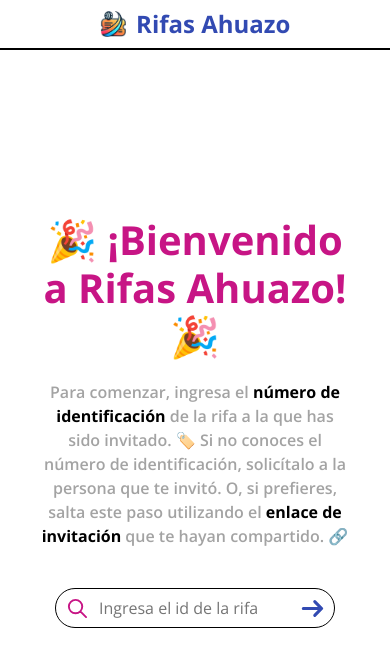
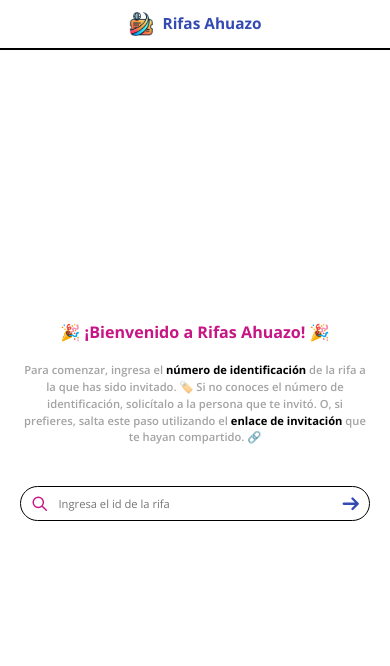
Before and after one commit to EL4toCAARMINE/RifasFront, a React (Vite) app: page / in a window 390 px wide. Shown: the top 666 px of the page. Built offline with nearby package versions, Linux system fonts and the light colour scheme.

Commit message:
Responsive a search raffle y instructions screens

```diff
--- a/src/components/users/headerUser.jsx
+++ b/src/components/users/headerUser.jsx
@@ -19,7 +19,7 @@ export default function HeaderUser({children, center, name, route}){
             <div className="title">
                 <svg onClick={handleGoBack} xmlns="http://www.w3.org/2000/svg" width="3.5rem" height="3.5rem" viewBox="0 0 24 24"><g fill="none"><path d="M24 0v24H0V0zM12.593 23.258l-.011.002l-.071.035l-.02.004l-.014-.004l-.071-.035q-.016-.005-.024.005l-.004.01l-.017.428l.005.02l.01.013l.104.074l.015.004l.012-.004l.104-.074l.012-.016l.004-.017l-.017-.427q-.004-.016-.017-.018m.265-.113l-.013.002l-.185.093l-.01.01l-.003.011l.018.43l.005.012l.008.007l.201.093q.019.005.029-.008l.004-.014l-.034-.614q-.005-.019-.02-.022m-.715.002a.02.02 0 0 0-.027.006l-.006.014l-.034.614q.001.018.017.024l.015-.002l.201-.093l.01-.008l.004-.011l.017-.43l-.003-.012l-.01-.01z"/><path fill="#324AB2" d="M3.283 10.94a1.5 1.5 0 0 0 0 2.12l5.656 5.658a1.5 1.5 0 1 0 2.122-2.122L7.965 13.5H19.5a1.5 1.5 0 0 0 0-3H7.965l3.096-3.096a1.5 1.5 0 1 0-2.122-2.121z"/></g></svg>
                 <img src={Icon} alt="logo" />
-                <h1>Rifas Ahuazo: <span>{name ? name : " "}</span></h1>
+                <h2>{name ? name : " "}</h2>
             </div>
             {after}
         </header>
--- a/src/screens/admin/CreateRaffle.jsx
+++ b/src/screens/admin/CreateRaffle.jsx
@@ -196,7 +196,7 @@ export default function CreateRaffle() {
                     width={"100%"}
                     val={raffleName}
                     setVal={setRaffleName}
-                    maxL={200}
+                    maxL={50}
                 />
 
                 <div className="containerInputTwo">
--- a/src/screens/admin/EditRaffle.jsx
+++ b/src/screens/admin/EditRaffle.jsx
@@ -310,7 +310,7 @@ export default function EditRaffle() {
                             width={"100%"}
                             val={raffleName}
                             setVal={setRaffleName}
-                            maxL={200}
+                            maxL={50}
                             dis={true}
                         />
 
--- a/src/screens/users/RaffleInstructions.jsx
+++ b/src/screens/users/RaffleInstructions.jsx
@@ -16,6 +16,14 @@ export default function RaffleInstructions() {
     const [raffleExist, setRaffleExist] = useState(false);
     const [raffleData, setRaffleData] = useState(null);
     const [isVisible, setIsVisible] = useState(false);
+    const [width, setWidth] = useState(window.innerWidth);
+
+    useEffect(() => {
+        const handleResize = () => setWidth(window.innerWidth);
+
+        window.addEventListener("resize", handleResize);
+        return () => window.removeEventListener("resize", handleResize);
+    }, []);
 
     const goToSearch = () => {
         navigate(`/searchTicket/${idRaffle}`, {state: raffleData})
@@ -111,10 +119,10 @@ export default function RaffleInstructions() {
                             txt={"Buscar mi ticket"}
                             colorBg={"#c71585"}
                             colorBgH={"#df47a7"}
-                            size={"1.6rem"}
+                            size={width <= 500 ? "1.8rem" : "1.6rem"}
                             action={goToSearch}
                             styles={{
-                                height: 50,
+                                height: width <= 500 ? 40 : 50,
                                 width: "100%"
                             }}
                         >
@@ -123,10 +131,10 @@ export default function RaffleInstructions() {
 
                         <Btn
                             txt={"Seleccionar boletos"}
-                            size={"1.6rem"}
+                            size={width <= 500 ? "1.8rem" : "1.6rem"}
                             action={goToBuy}
                             styles={{
-                                height: 50,
+                                height: width <= 500 ? 40 : 50,
                                 width: "100%",
                                 marginTop: 10
                             }}
--- a/src/styles/_generals.scss
+++ b/src/styles/_generals.scss
@@ -105,3 +105,15 @@ p, h1, h2, h3, h4, h5, label{
       }
   }
 }
+
+@media (max-width: 800px){
+  *{
+    font-size: 8px;
+  }
+}
+
+@media (max-width: 500px){
+  *{
+    font-size: 7px;
+  }
+}
--- a/src/styles/components/admin/_headerAdmin.scss
+++ b/src/styles/components/admin/_headerAdmin.scss
@@ -34,3 +34,17 @@ header{
         }
     }
 }
+
+@media (max-width: 500px){
+    header{
+        .title{
+            img{
+                height: 50%;
+            }
+
+            h1{
+                font-size: 2.2rem;
+            }
+        }
+    }
+}
--- a/src/styles/components/users/_headerUser.scss
+++ b/src/styles/components/users/_headerUser.scss
@@ -40,15 +40,10 @@
             aspect-ratio: 1/1;
         }
 
-        h1{
-            font-size: 2.4rem;
-            font-family: OpenSansBold, Arial, Helvetica, sans-serif;
+        h2{
+            font-family: OpenSansSemiBold, Arial, Helvetica, sans-serif;
+            font-size: 2.2rem;
             color: colors.$violetBlue;
-
-            span{
-                font-size: 2.4rem;
-                color: colors.$violetBlue;
-            }
         }
     }
 }
@@ -64,5 +59,38 @@
             position: absolute;
             left: 0;
         }
+
+        h2{
+            max-width: 600px;
+        }
     }
 }
+
+@media (max-width: 800px){
+    .headerUser{
+        .title{
+            img{
+                height: 50%;
+            }
+
+            h2{
+                font-size: 2.2rem;
+                max-width: 300px;
+            }
+        }
+    }
+}
+
+@media (max-width: 450px){
+    .headerUserCenter{
+        justify-content: flex-start;
+
+        .title{
+            justify-content: flex-start;
+
+            svg{
+                position: relative;
+            }
+        }
+    }
+}
--- a/src/styles/styles-users/_raffleInstructions.scss
+++ b/src/styles/styles-users/_raffleInstructions.scss
@@ -51,7 +51,7 @@
                 font-family: OpenSansBold, Arial, Helvetica, sans-serif;
                 font-size: 2.4rem;
                 margin-top: 15px;
-                color: colors.$violetBlue;
+                color: #fff;
             }
 
             .containerSub{
@@ -91,6 +91,7 @@
             h2{
                 color: #000;
                 margin-bottom: 50px;
+                font-size: 2.4rem;
             }
 
             ol{
@@ -137,3 +138,47 @@
         }
     }
 }
+
+@media (max-width: 500px){
+    .welcomeContainer{
+        .containerInstructions{
+            .dataC{
+                h2{
+                    font-size: 3rem;
+                }
+
+                .containerSub{
+                    h3{
+                        font-size: 2.2rem;
+                    }
+                }
+
+                ul{
+                    li{
+                        font-size: 1.6rem;
+                    }
+                }
+            }
+
+            .dataCRight{
+                h2{
+                    margin-bottom: 20px;
+                }
+
+                ol{
+                    li, a{
+                        font-size: 1.6rem;
+                    }
+                }
+
+                .containerWin{
+                    padding: 10px;
+
+                    p{
+                        font-size: 1.7rem;
+                    }
+                }
+            }
+        }
+    }
+}
--- a/src/styles/styles-users/_searchRaffle.scss
+++ b/src/styles/styles-users/_searchRaffle.scss
@@ -67,6 +67,7 @@
 
                 .search{
                     position: relative;
+                    min-width: 2.5rem;
                 }
 
                 .searchA{
@@ -100,3 +101,39 @@
         }
     }
 }
+
+@media (max-width: 800px){
+    .containerSearchRaffle{
+        main{
+            .containerI{
+                h2{
+                    font-size: 3rem;
+                }
+
+                .containerInputS{
+                    width: 100%;
+                    height: 35px;
+                }
+            }
+        }
+    }
+}
+
+@media (max-width: 500px){
+    .containerSearchRaffle{
+        main{
+            .containerI{
+                width: 100%;
+
+                h2{
+                    font-size: 2.3rem;
+                }
+
+                .containerInputS{
+                    width: 100%;
+                    height: 35px;
+                }
+            }
+        }
+    }
+}
```
